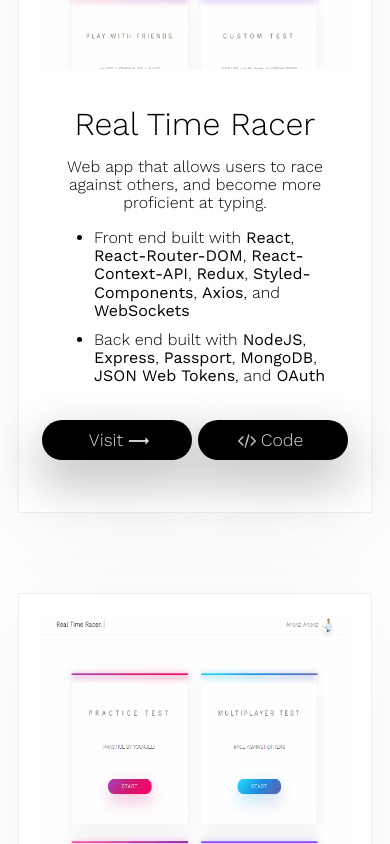
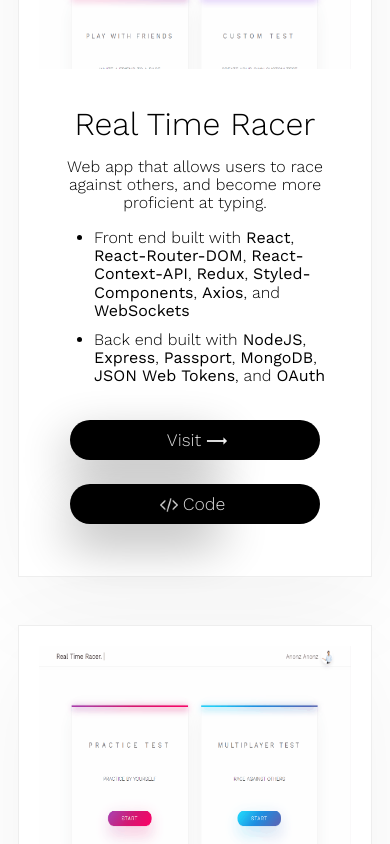
Before and after one commit to KyleS-99/Portfolio-Site, a React (Create React App) app in the folder client/: page / in a window 390 px wide. Shown: the part 1263-2107 px from the top of the page. Built offline with nearby package versions, Linux system fonts and the light colour scheme.

Commit message:
Added media queries

```diff
--- a/client/src/components/Projects.js
+++ b/client/src/components/Projects.js
@@ -17,7 +17,13 @@ const ProjectContainer = styled.div`
     align-items: center;
 
     & > div + div {
-        margin-top: 5rem;
+        margin-top: 4rem;
+    }
+
+    @media (max-width: 768px) {
+        & > div + div {
+            margin-top: 3rem;
+        }
     }
 `;
 
@@ -103,7 +109,7 @@ const ButtonContainer = styled.div`
     justify-content: space-around;
     margin-top: 11%;
 
-    @media (max-width: 375px) {
+    @media (max-width: 500px) {
         flex-direction: column;
         justify-content: center;
         align-items: center;
```
